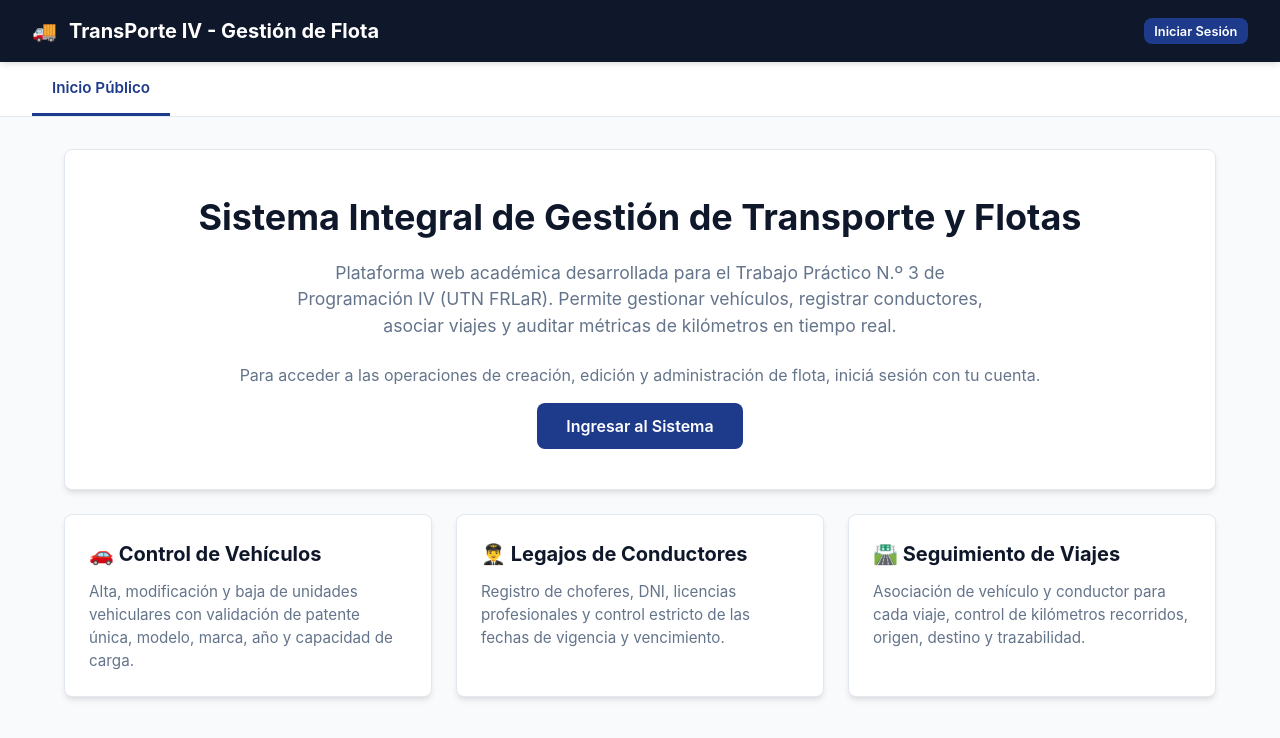
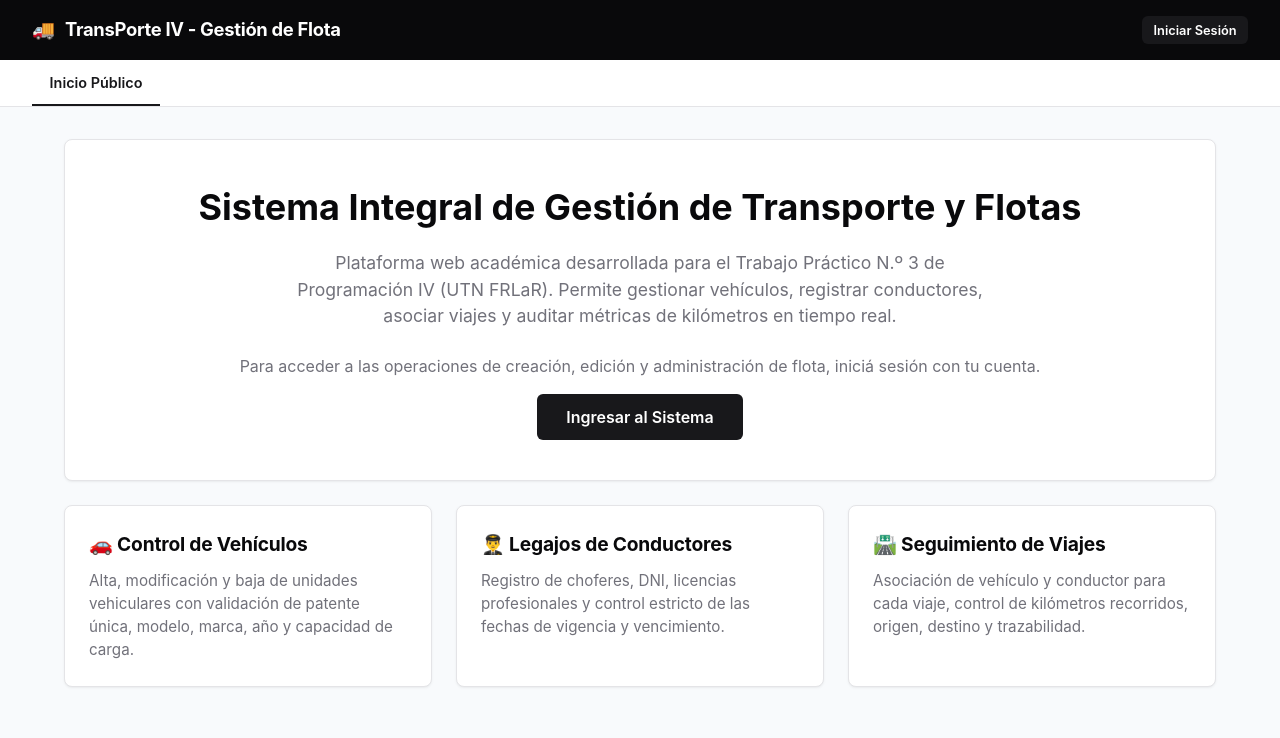
Before and after one commit to urielulisesrivero-arch/tup-programacion-IV-2026-tp3, a React (Vite) app in the folder frontend/: page / in a window 1280 px wide. Shown: the top 738 px of the page. Built offline with nearby package versions, Linux system fonts and the light colour scheme.

Commit message:
cambie los colores por una paleta mas oscura y sobria

```diff
--- a/frontend/src/index.css
+++ b/frontend/src/index.css
@@ -1,20 +1,24 @@
 :root {
-  --primary: #1e3a8a;
-  --primary-hover: #1d4ed8;
-  --primary-light: #eff6ff;
-  --secondary: #0f172a;
-  --accent: #0284c7;
-  --success: #16a34a;
-  --danger: #dc2626;
-  --warning: #d97706;
-  --bg-main: #f8fafc;
+  /* Paleta moderna, minimalista y profesional en tonos Negro / Zinc / Grafito */
+  --primary: #18181b;            /* Negro profundo / zinc-900 */
+  --primary-hover: #27272a;      /* zinc-800 */
+  --primary-light: #f4f4f5;      /* zinc-100 */
+  --secondary: #09090b;          /* Negro base / zinc-950 */
+  --secondary-surface: #27272a;
+  --accent: #3f3f46;            /* Grafito neutro */
+  --accent-contrast: #09090b;
+  --success: #166534;
+  --danger: #991b1b;
+  --warning: #854d0e;
+  --bg-main: #f8fafc;            /* Gris claro suave y limpio */
   --bg-card: #ffffff;
-  --border: #e2e8f0;
-  --text-main: #1e293b;
-  --text-muted: #64748b;
+  --border: #e4e4e7;            /* Zinc border */
+  --text-main: #09090b;
+  --text-muted: #71717a;
   --radius: 8px;
-  --shadow: 0 4px 6px -1px rgba(0, 0, 0, 0.1), 0 2px 4px -2px rgba(0, 0, 0, 0.05);
-  --shadow-lg: 0 10px 15px -3px rgba(0, 0, 0, 0.1), 0 4px 6px -4px rgba(0, 0, 0, 0.05);
+  --radius-sm: 6px;
+  --shadow: 0 1px 3px 0 rgba(0, 0, 0, 0.05), 0 1px 2px -1px rgba(0, 0, 0, 0.05);
+  --shadow-lg: 0 10px 15px -3px rgba(0, 0, 0, 0.08), 0 4px 6px -4px rgba(0, 0, 0, 0.04);
 }
 
 * {
@@ -32,6 +36,13 @@ body {
 }
 
 /* Header & Barra Superior */
+.site-header {
+  border-bottom: 1px solid var(--border);
+  position: sticky;
+  top: 0;
+  z-index: 50;
+}
+
 .navbar {
   background-color: var(--secondary);
   color: #ffffff;
@@ -39,35 +50,56 @@ body {
   display: flex;
   justify-content: space-between;
   align-items: center;
-  box-shadow: var(--shadow);
-  position: sticky;
-  top: 0;
-  z-index: 50;
 }
 
 .navbar-brand {
   display: flex;
   align-items: center;
-  gap: 0.75rem;
-  font-size: 1.25rem;
+  gap: 0.65rem;
+  font-size: 1.15rem;
   font-weight: 700;
+  letter-spacing: -0.3px;
   color: #ffffff;
   text-decoration: none;
+}
+
+.brand-icon {
+  font-size: 1.35rem;
+}
+
+.brand-tag {
+  background: #27272a;
+  color: #d4d4d8;
+  font-size: 0.75rem;
+  padding: 0.15rem 0.5rem;
+  border-radius: 4px;
+  margin-left: 0.35rem;
+  font-weight: 500;
 }
 
 .navbar-user {
   display: flex;
   align-items: center;
   gap: 1rem;
-  font-size: 0.9rem;
 }
 
-.navbar-user span {
-  color: #94a3b8;
+.user-pill {
+  display: flex;
+  align-items: center;
+  gap: 0.5rem;
+  background-color: #18181b;
+  border: 1px solid #27272a;
+  padding: 0.35rem 0.75rem;
+  border-radius: 6px;
+  font-size: 0.85rem;
+  color: #f4f4f5;
 }
 
-.navbar-user strong {
-  color: #f1f5f9;
+.user-dot {
+  width: 7px;
+  height: 7px;
+  border-radius: 50%;
+  background-color: #22c55e;
 }
 
 /* Menu de navegacion de pestañas */
@@ -76,19 +108,19 @@ body {
   border-bottom: 1px solid var(--border);
   padding: 0 2rem;
   display: flex;
-  gap: 1rem;
+  gap: 0.25rem;
 }
 
 .tab-btn {
   background: none;
   border: none;
-  padding: 1rem 1.25rem;
-  font-size: 0.95rem;
+  padding: 0.85rem 1.1rem;
+  font-size: 0.9rem;
   font-weight: 600;
   color: var(--text-muted);
   cursor: pointer;
-  border-bottom: 3px solid transparent;
-  transition: all 0.2s ease;
+  border-bottom: 2px solid transparent;
+  transition: all 0.15s ease;
 }
 
 .tab-btn:hover {
@@ -106,6 +138,68 @@ body {
   max-width: 1200px;
   margin: 2rem auto;
   padding: 0 1.5rem;
+}
+
+/* Hero Banner & Landing */
+.hero-banner {
+  padding: 3rem 2rem;
+  text-align: center;
+  background: #ffffff;
+  border: 1px solid var(--border);
+  border-radius: var(--radius);
+  margin-bottom: 2rem;
+  box-shadow: var(--shadow);
+}
+
+.hero-title {
+  font-size: 2.1rem;
+  color: var(--secondary);
+  font-weight: 800;
+  letter-spacing: -0.5px;
+  margin-bottom: 0.75rem;
+}
+
+.hero-description {
+  font-size: 1.05rem;
+  color: var(--text-muted);
+  max-width: 650px;
+  margin: 0 auto 1.75rem auto;
+}
+
+.hero-actions {
+  display: flex;
+  gap: 0.75rem;
+  justify-content: center;
+  flex-wrap: wrap;
+}
+
+.hero-login-prompt {
+  display: flex;
+  flex-direction: column;
+  align-items: center;
+  gap: 1rem;
+}
+
+.hero-login-prompt p {
+  color: var(--text-muted);
+  font-size: 0.95rem;
+}
+
+.features-grid {
+  display: grid;
+  grid-template-columns: repeat(auto-fit, minmax(280px, 1fr));
+  gap: 1.5rem;
+}
+
+.feature-card {
+  padding: 1.75rem;
+  border: 1px solid var(--border);
+  background: #ffffff;
+}
+
+.feature-icon {
+  font-size: 1.75rem;
+  margin-bottom: 0.75rem;
 }
 
 /* Cards y Contenedores */
@@ -128,9 +222,10 @@ body {
 }
 
 .card-title {
-  font-size: 1.25rem;
+  font-size: 1.2rem;
   font-weight: 700;
   color: var(--secondary);
+  letter-spacing: -0.2px;
 }
 
 /* Botones */
@@ -139,17 +234,17 @@ body {
   align-items: center;
   justify-content: center;
   gap: 0.5rem;
-  padding: 0.5rem 1rem;
-  font-size: 0.9rem;
+  padding: 0.55rem 1.1rem;
+  font-size: 0.88rem;
   font-weight: 600;
-  border-radius: var(--radius);
+  border-radius: var(--radius-sm);
   border: 1px solid transparent;
   cursor: pointer;
-  transition: background-color 0.15s ease, transform 0.05s ease;
+  transition: all 0.15s ease;
 }
 
 .btn:active {
-  transform: translateY(1px);
+  transform: scale(0.98);
 }
 
 .btn-primary {
@@ -162,17 +257,17 @@ body {
 }
 
 .btn-secondary {
-  background-color: #f1f5f9;
+  background-color: #ffffff;
   color: var(--text-main);
-  border-color: #cbd5e1;
+  border-color: var(--border);
 }
 
 .btn-secondary:hover {
-  background-color: #e2e8f0;
+  background-color: #f4f4f5;
 }
 
 .btn-danger {
-  background-color: var(--danger);
+  background-color: #dc2626;
   color: #ffffff;
 }
 
@@ -181,8 +276,13 @@ body {
 }
 
 .btn-sm {
-  padding: 0.3rem 0.6rem;
+  padding: 0.35rem 0.65rem;
   font-size: 0.8rem;
+}
+
+.btn-lg {
+  padding: 0.75rem 1.75rem;
+  font-size: 0.98rem;
 }
 
 /* Formularios */
@@ -210,50 +310,50 @@ body {
 }
 
 .form-control {
-  padding: 0.55rem 0.75rem;
+  padding: 0.6rem 0.8rem;
   font-size: 0.9rem;
   border: 1px solid var(--border);
-  border-radius: var(--radius);
+  border-radius: var(--radius-sm);
   background-color: #ffffff;
   color: var(--text-main);
   outline: none;
-  transition: border-color 0.15s;
+  transition: border-color 0.15s, box-shadow 0.15s;
 }
 
 .form-control:focus {
-  border-color: var(--accent);
-  box-shadow: 0 0 0 3px rgba(2, 132, 199, 0.15);
+  border-color: #09090b;
+  box-shadow: 0 0 0 2px rgba(9, 9, 11, 0.1);
 }
 
 textarea.form-control {
-  min-height: 70px;
+  min-height: 75px;
   resize: vertical;
 }
 
 /* Alertas & Mensajes */
 .alert {
   padding: 0.75rem 1rem;
-  border-radius: var(--radius);
-  margin-bottom: 1rem;
-  font-size: 0.9rem;
+  border-radius: var(--radius-sm);
+  margin-bottom: 1.25rem;
+  font-size: 0.88rem;
 }
 
 .alert-danger {
   background-color: #fef2f2;
-  border: 1px solid #fecaca;
+  border: 1px solid #fee2e2;
   color: #991b1b;
 }
 
 .alert-success {
   background-color: #f0fdf4;
-  border: 1px solid #bbf7d0;
+  border: 1px solid #dcfce7;
   color: #166534;
 }
 
 .alert-info {
-  background-color: #f0f9ff;
-  border: 1px solid #bae6fd;
-  color: #075985;
+  background-color: #f4f4f5;
+  border: 1px solid #e4e4e7;
+  color: #18181b;
 }
 
 /* Tablas */
@@ -266,25 +366,25 @@ table {
   width: 100%;
   border-collapse: collapse;
   text-align: left;
-  font-size: 0.9rem;
+  font-size: 0.88rem;
 }
 
 th {
   background-color: #f8fafc;
   color: var(--text-muted);
   font-weight: 600;
-  padding: 0.75rem 1rem;
-  border-bottom: 2px solid var(--border);
+  padding: 0.8rem 1rem;
+  border-bottom: 1px solid var(--border);
 }
 
 td {
-  padding: 0.75rem 1rem;
+  padding: 0.85rem 1rem;
   border-bottom: 1px solid var(--border);
   vertical-align: middle;
 }
 
 tr:hover td {
-  background-color: #f8fafc;
+  background-color: #fbfbfa;
 }
 
 .actions-cell {
@@ -295,27 +395,34 @@ tr:hover td {
 /* Badges */
 .badge {
   display: inline-block;
-  padding: 0.25rem 0.5rem;
-  border-radius: 9999px;
+  padding: 0.2rem 0.5rem;
+  border-radius: 4px;
   font-size: 0.75rem;
-  font-weight: 700;
+  font-weight: 600;
 }
 
 .badge-info {
-  background-color: #e0f2fe;
-  color: #0369a1;
+  background-color: #f4f4f5;
+  color: #18181b;
+  border: 1px solid #e4e4e7;
+}
+
+.badge-neutral {
+  background-color: #f4f4f5;
+  color: #52525b;
 }
 
 .badge-success {
-  background-color: #dcfce7;
-  color: #15803d;
+  background-color: #f0fdf4;
+  color: #166534;
+  border: 1px solid #dcfce7;
 }
 
 /* Tarjetas resumen de metricas */
 .stats-grid {
   display: grid;
-  grid-template-columns: repeat(auto-fit, minmax(200px, 1fr));
-  gap: 1rem;
+  grid-template-columns: repeat(auto-fit, minmax(220px, 1fr));
+  gap: 1.25rem;
   margin-bottom: 1.5rem;
 }
 
@@ -323,25 +430,27 @@ tr:hover td {
   background: #ffffff;
   border: 1px solid var(--border);
   border-radius: var(--radius);
-  padding: 1rem;
-  border-left: 4px solid var(--accent);
+  padding: 1.25rem;
+  border-left: 4px solid #18181b;
+  box-shadow: var(--shadow);
 }
 
 .stat-label {
-  font-size: 0.8rem;
+  font-size: 0.78rem;
   color: var(--text-muted);
   text-transform: uppercase;
   font-weight: 600;
+  letter-spacing: 0.5px;
 }
 
 .stat-value {
-  font-size: 1.75rem;
-  font-weight: 700;
+  font-size: 1.85rem;
+  font-weight: 800;
   color: var(--secondary);
-  margin-top: 0.25rem;
+  margin-top: 0.35rem;
 }
 
-/* Pantalla de Login / Auth Centrada */
+/* Pantalla de Login / Auth */
 .auth-wrapper {
   min-height: 80vh;
   display: flex;
@@ -357,7 +466,7 @@ tr:hover td {
   box-shadow: var(--shadow-lg);
   width: 100%;
   max-width: 420px;
-  padding: 2rem;
+  padding: 2.25rem;
 }
 
 .auth-title {
@@ -365,7 +474,7 @@ tr:hover td {
   font-size: 1.5rem;
   font-weight: 800;
   color: var(--secondary);
-  margin-bottom: 0.5rem;
+  margin-bottom: 0.35rem;
 }
 
 .auth-subtitle {
@@ -399,7 +508,7 @@ tr:hover td {
   left: 0;
   right: 0;
   bottom: 0;
-  background-color: rgba(15, 23, 42, 0.6);
+  background-color: rgba(9, 9, 11, 0.6);
   display: flex;
   align-items: center;
   justify-content: center;
@@ -410,10 +519,10 @@ tr:hover td {
 .modal-content {
   background: #ffffff;
   border-radius: var(--radius);
-  max-width: 600px;
+  max-width: 620px;
   width: 100%;
   max-height: 90vh;
   overflow-y: auto;
   box-shadow: var(--shadow-lg);
-  padding: 1.5rem;
+  padding: 1.75rem;
 }
```
